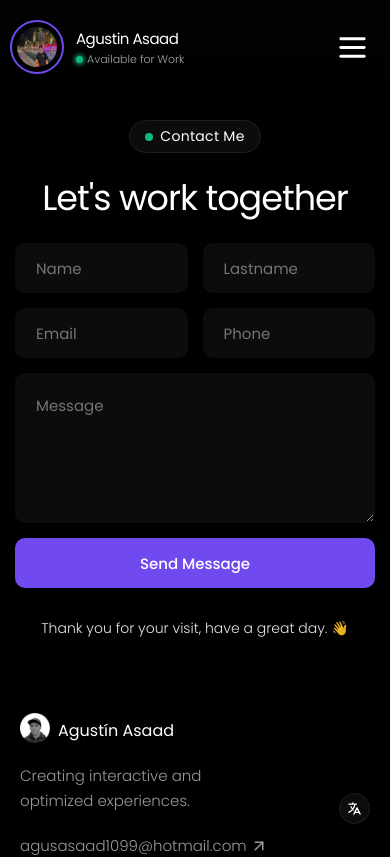
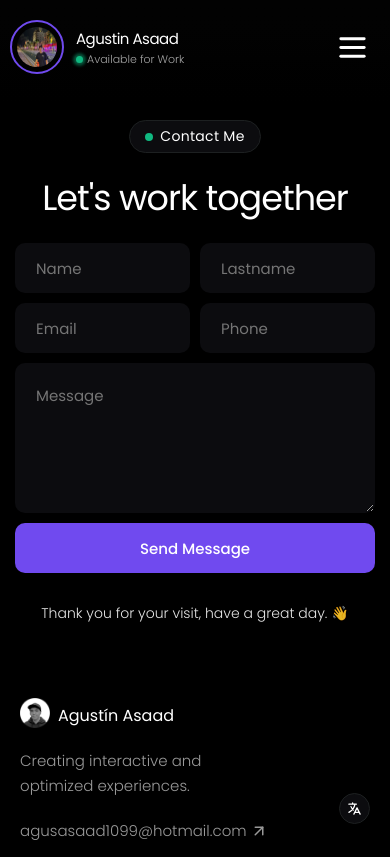
Before and after one commit to agusasaad/portafolio-agustinasaad, a Next.js app: page /contact in a window 390 px wide. Shown: the top 857 px of the page. Built offline with nearby package versions, Linux system fonts and the light colour scheme.

Commit message:
style: refine form layout and spacing in Contact Me page CSS

```diff
--- a/src/app/contact/page.module.css
+++ b/src/app/contact/page.module.css
@@ -174,12 +174,13 @@
     gap: 20px;
   }
 
-  /* .container .form .form_group {
-    width: 100%;
-    display: flex;
-    flex-direction: column;
-    align-items: center;
-  } */
+  .container .form {
+    gap: 10px;
+  }
+
+  .container .form .form_group {
+    gap: 10px;
+  }
 
   .container .form .form_group input {
     font-size: 15px;
```
